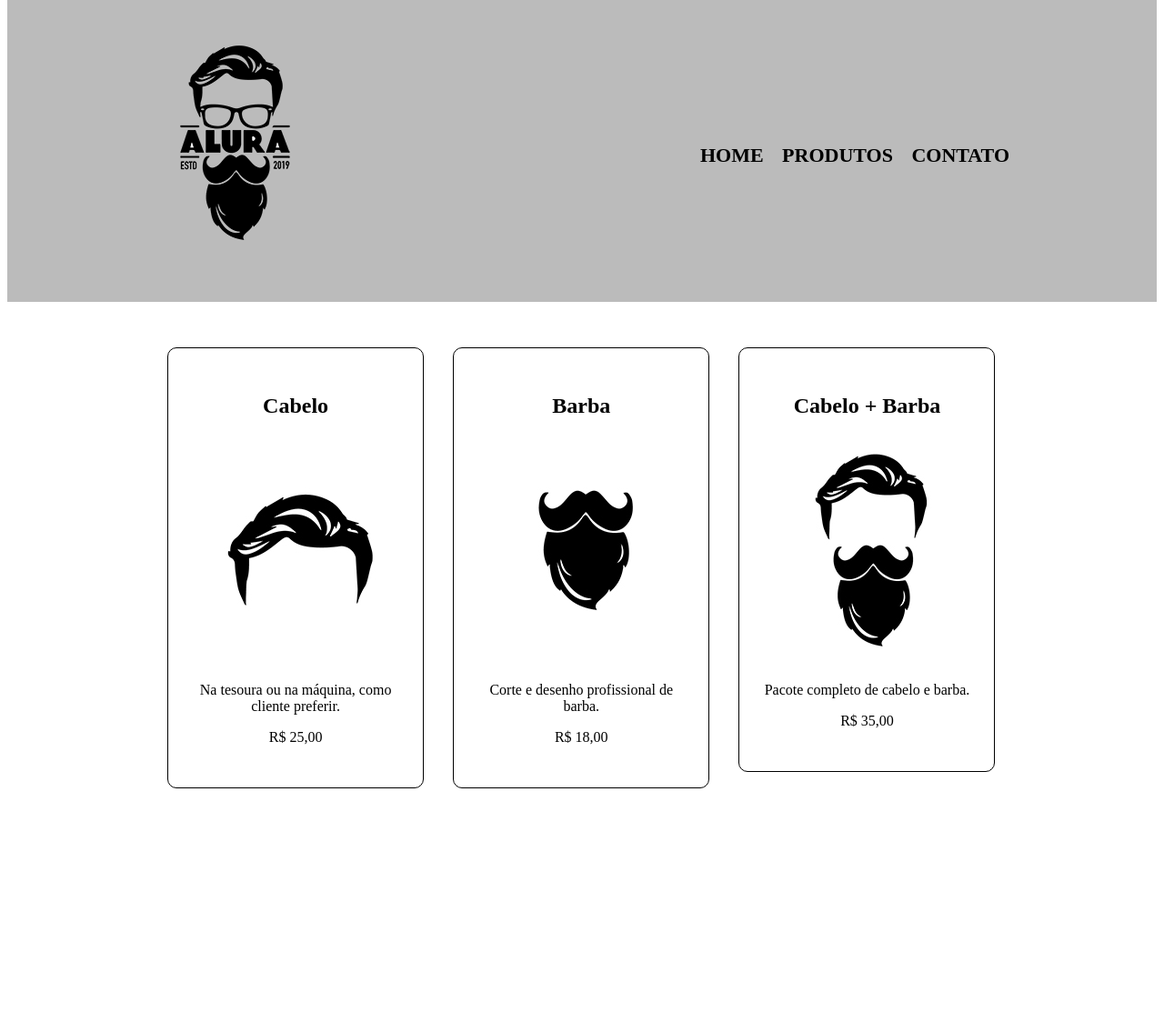
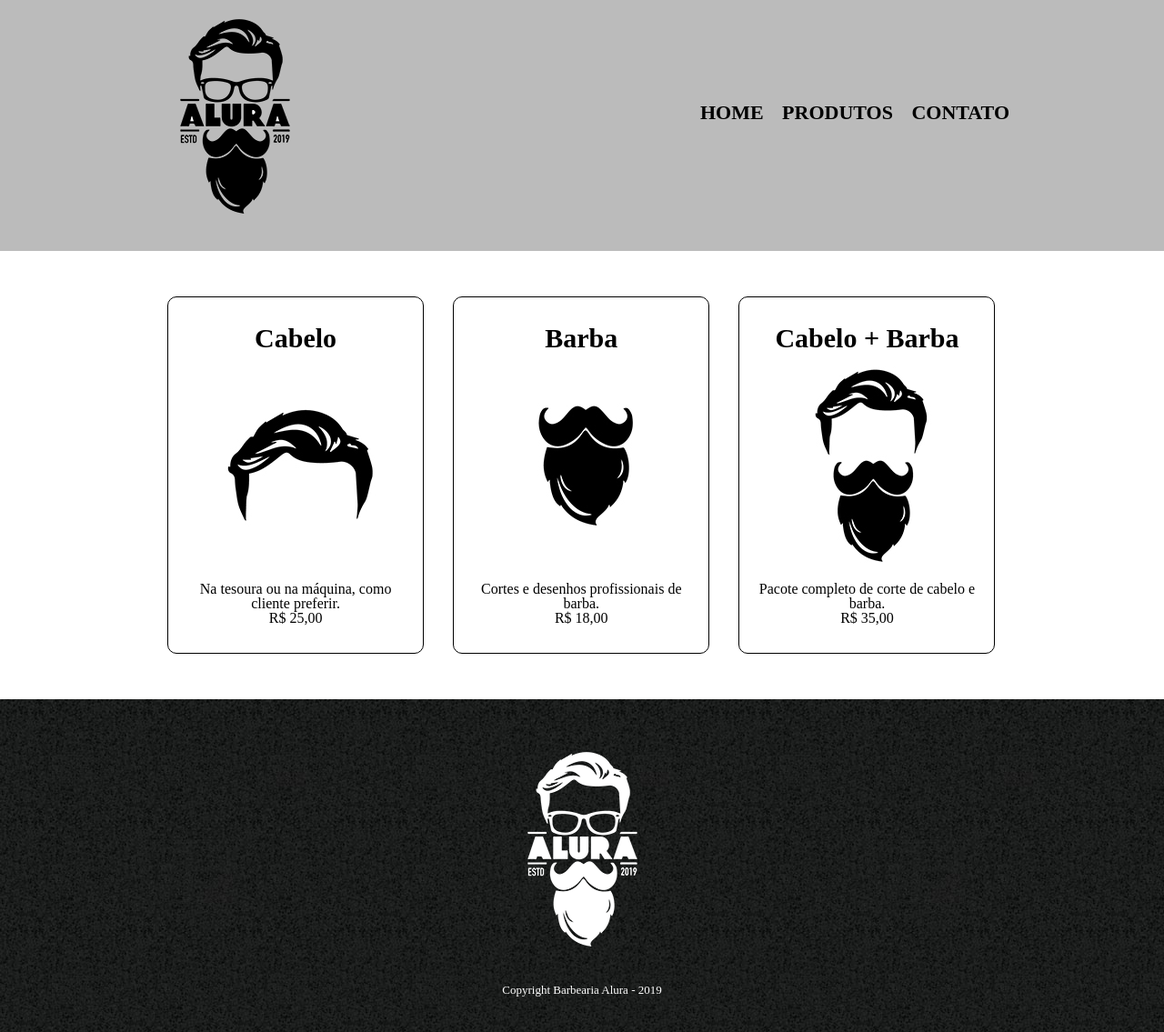
Before and after one commit to HeloSchneckenberg/Barbearia-Schneckenberg, a plain HTML site: page produtos.html in a window 1280 px wide. Shown: the part 17-1152 px from the top of the page at 91% size. Before the commit the page ends 942 px from the top, so only its background shows below. Drawn offline with Linux system fonts and the light colour scheme.

Commit message:
05/06/2024

```diff
--- a/produtos.css
+++ b/produtos.css
@@ -39,6 +39,21 @@ nav a:hover{
   padding: 50px;
 }
 
+.produtos h2{
+ font-size: 30px;
+ font-weight: bold;
+}
+
+.produto descricao{
+  font-size: 18px;
+}
+
+.produto preco{
+ font-size: 24px;
+ font-weight: bold;
+ margin: 40px 0;
+}
+
 .produtos li{
   display: inline-block;
   border: 1px solid #000000;
@@ -50,3 +65,15 @@ nav a:hover{
   box-sizing: border-box;
   padding: 30px 20px;
 }
+
+footer{
+  background: url(bg.jpg);
+  text-align: center;
+  padding: 40px 0;
+}
+
+.copyright{
+  color: #FFFFFF;
+  font-size: 13px;
+  margin-top: 20px;
+}
--- a/produtos.html
+++ b/produtos.html
@@ -5,8 +5,8 @@
 <head>
   <meta charset="UTF-8">
   <meta name="viewport" content="width=device-width">
-  <title>Produtos - Barbearia Schneckenebeg</title>
-  <link rel="stylesheet" href="produtos.css">
+  <link rel="stylesheet" href="reset.css">
+  <link rel="stylesheet" href="produtos.css"><title>Produtos - Barbearia Schneckenebeg</title>
 </head>
 
 <body>
@@ -36,19 +36,25 @@
       <li>
         <h2>Barba</h2>
         <img src="barba.jpg" />
-        <p class="protudo-descricao">Corte e desenho profissional de barba.</p>
+        <p class="protudo-descricao">Cortes e desenhos profissionais de barba.</p>
         <p class="protudo-preco">R$ 18,00</p>
       </li>
       <li>
         <h2>Cabelo + Barba</h2>
         <img src="cabelo+barba.jpg" />
-        <p class="protudo-descricao">Pacote completo de cabelo e barba.</p>
+        <p class="protudo-descricao">Pacote completo de corte de cabelo e barba.</p>
         <p class="protudo-preco">R$ 35,00</p>
       </li>
     </ul>
 
   </main>
 
+  <footer>
+     <img src="logo-branco.png"/>
+     <p class="copyright"> Copyright Barbearia Alura - 2019 </p>
+
+  </footer>
+
 </body>
 
 </html>
--- /dev/null
+++ b/reset.css
@@ -0,0 +1,48 @@
+/* http://meyerweb.com/eric/tools/css/reset/
+   v2.0 | 20110126
+   License: none (public domain)
+*/
+
+html, body, div, span, applet, object, iframe,
+h1, h2, h3, h4, h5, h6, p, blockquote, pre,
+a, abbr, acronym, address, big, cite, code,
+del, dfn, em, img, ins, kbd, q, s, samp,
+small, strike, strong, sub, sup, tt, var,
+b, u, i, center,
+dl, dt, dd, ol, ul, li,
+fieldset, form, label, legend,
+table, caption, tbody, tfoot, thead, tr, th, td,
+article, aside, canvas, details, embed,
+figure, figcaption, footer, header, hgroup,
+menu, nav, output, ruby, section, summary,
+time, mark, audio, video {
+  margin: 0;
+  padding: 0;
+  border: 0;
+  font-size: 100%;
+  font: inherit;
+  vertical-align: baseline;
+}
+/* HTML5 display-role reset for older browsers */
+article, aside, details, figcaption, figure,
+footer, header, hgroup, menu, nav, section {
+  display: block;
+}
+body {
+  line-height: 1;
+}
+ol, ul {
+  list-style: none;
+}
+blockquote, q {
+  quotes: none;
+}
+blockquote:before, blockquote:after,
+q:before, q:after {
+  content: '';
+  content: none;
+}
+table {
+  border-collapse: collapse;
+  border-spacing: 0;
+}
```
